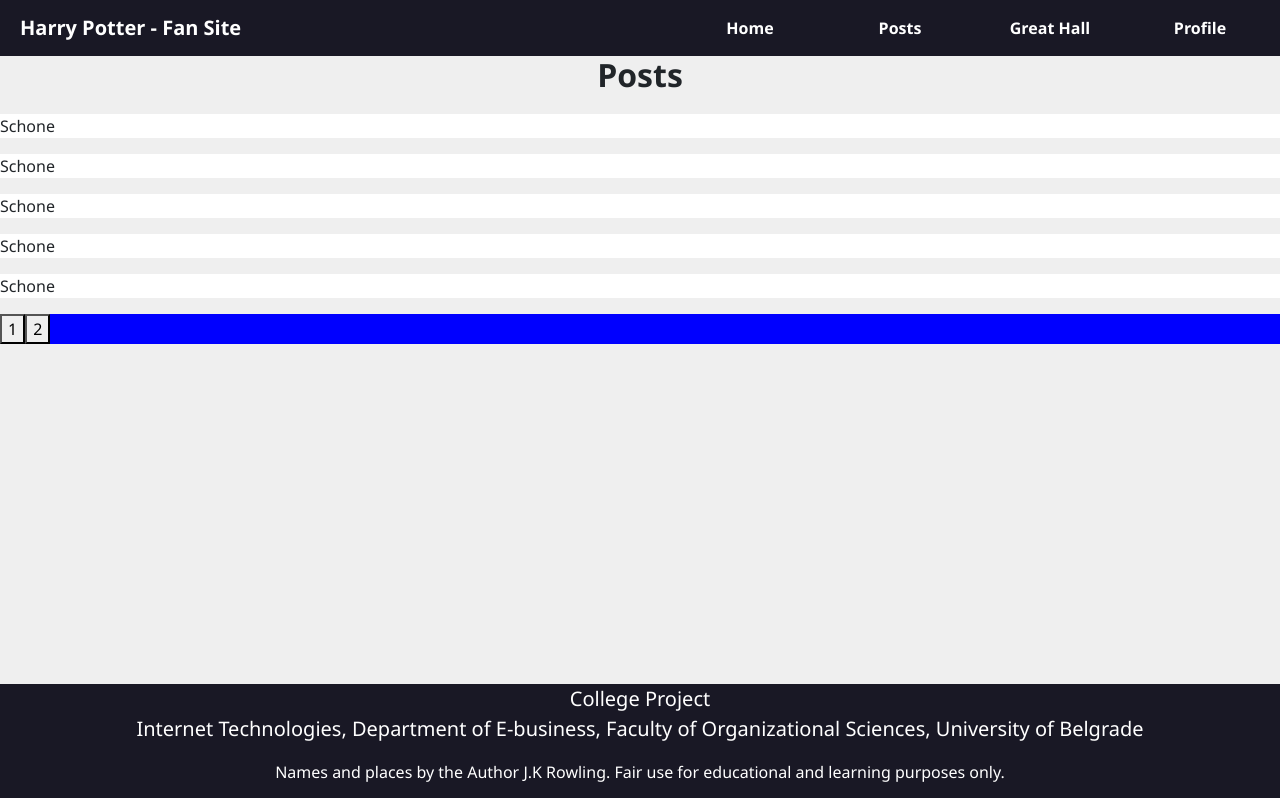
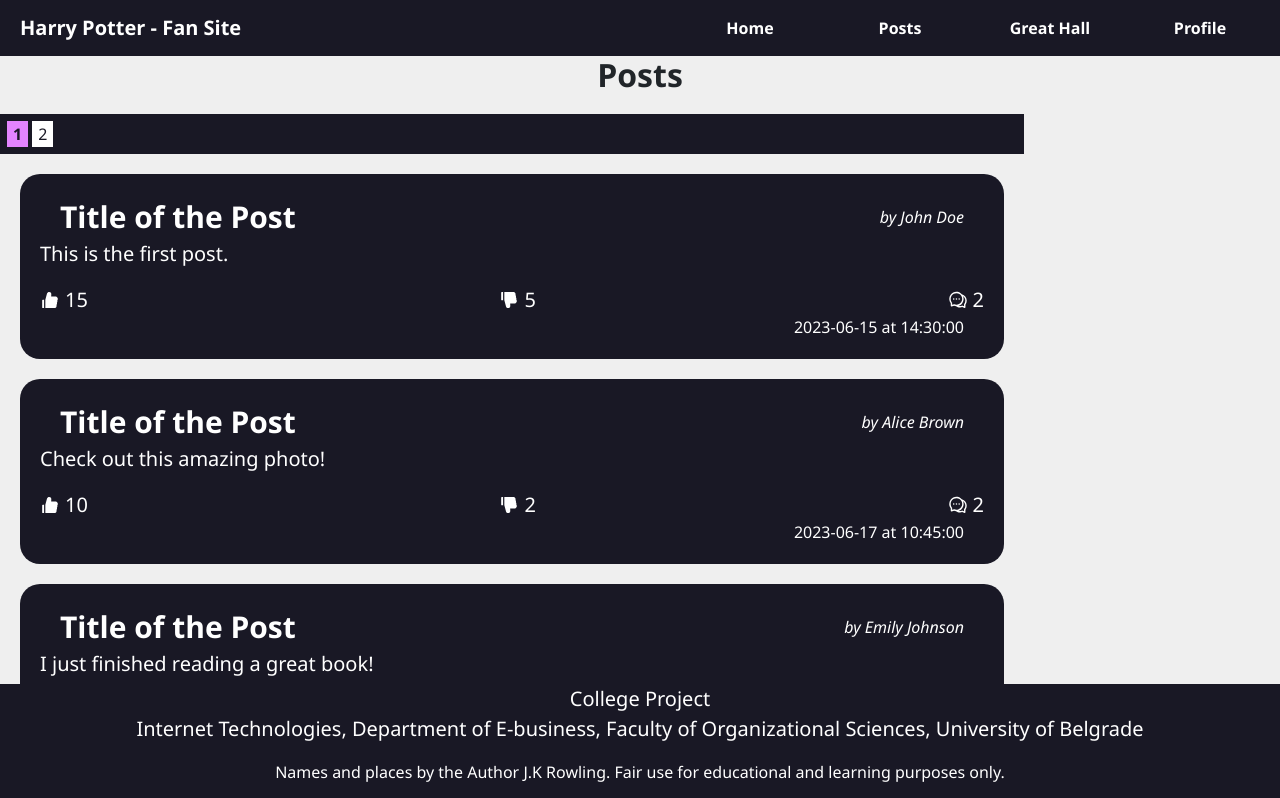
Before and after one commit to hulrog/harry-potter, a React (Create React App) app: page /posts in a window 1280 px wide. Shown: the top 798 px of the page. Built offline with nearby package versions, Linux system fonts and the light colour scheme.

Commit message:
dizajn thumbnaila, ikonice  i aktivna strana u paginaciji

```diff
--- a/package.json
+++ b/package.json
@@ -10,6 +10,7 @@
     "react": "^18.2.0",
     "react-bootstrap": "^2.7.2",
     "react-dom": "^18.2.0",
+    "react-icons": "^4.10.1",
     "react-router-dom": "^6.9.0",
     "react-scripts": "5.0.1",
     "web-vitals": "^2.1.4"
--- a/src/components/posts/Feed.js
+++ b/src/components/posts/Feed.js
@@ -15,6 +15,7 @@
       popularity: 250,
       date: "2023-06-15",
       time: "14:30:00",
+      title: "Title of the Post",
       awards: [{ name: "Best Post" }, { name: "Most Popular" }],
       comments: [
         {
@@ -38,6 +39,7 @@
       popularity: 120,
       date: "2023-06-17",
       time: "10:45:00",
+      title: "Title of the Post",
       awards: [{ name: "Photo of the Day" }],
       comments: [
         {
@@ -61,6 +63,7 @@
       popularity: 180,
       date: "2023-06-19",
       time: "18:15:00",
+      title: "Title of the Post",
       awards: [],
       comments: [
         {
@@ -79,6 +82,7 @@
       popularity: 75,
       date: "2023-06-20",
       time: "09:20:00",
+      title: "Title of the Post",
       awards: [],
       comments: [],
     },
@@ -91,6 +95,7 @@
       popularity: 200,
       date: "2023-06-22",
       time: "16:00:00",
+      title: "Title of the Post",
       awards: [{ name: "Travel Inspiration" }],
       comments: [
         {
@@ -110,10 +115,20 @@
       user: "Daniel Thompson",
       likes: 6,
       dislikes: 0,
-      content: "Excited for the upcoming concert!",
+      content: `Hi my name is Ebony Dark'ness Dementia Raven Way and I have long ebony black hair (that's how I got my name)
+        with purple streaks and red tips that reaches my mid-back and icy blue eyes like limpid tears and a lot of people
+        tell me I look like Amy Lee (AN: if u don't know who she is get da hell out of here!). I'm not related to
+        Gerard Way but I wish I was because he's a major fucking hottie. I'm a vampire but my teeth are straight
+        and white. I have pale white skin. I'm also a witch, and I go to a magic school called Hogwarts in England
+        where I'm in the seventh year (I'm seventeen). I'm a goth (in case you couldn't tell) and I wear mostly black.
+        I love Hot Topic and I buy all my clothes from there. For example today I was wearing a black corset with matching
+        lace around it and a black leather miniskirt, pink fishnets and black combat boots. I was wearing black lipstick,
+         white foundation, black eyeliner and red eye shadow. I was walking outside Hogwarts. It was snowing and raining
+         so there was no sun, which I was very happy about. A lot of preps stared at me. I put up my middle finger at them.`,
       popularity: 90,
       date: "2023-06-24",
       time: "20:30:00",
+      title: "Title of the Post",
       awards: [],
       comments: [
         {
@@ -132,6 +147,7 @@
       popularity: 150,
       date: "2023-06-26",
       time: "12:10:00",
+      title: "Title of the Post",
       awards: [{ name: "Movie Buff" }],
       comments: [
         {
@@ -160,6 +176,7 @@
       popularity: 100,
       date: "2023-06-28",
       time: "15:45:00",
+      title: "Title of the Post",
       awards: [],
       comments: [
         {
@@ -171,31 +188,32 @@
     },
   ];
 
-  console.log(postsData);
-
+  // Trenutno prikazana stranica
   const [currentPage, setCurrentPage] = useState(1);
+  // Broj postva po stranici
   const postsPerPage = 5;
 
-  // Get current posts
+  // Odredjuje koji je prvi a koji poslednji post koji treba da prikaze
+  // Slice-uje njih iz niza
   const indexOfLastPost = currentPage * postsPerPage;
   const indexOfFirstPost = indexOfLastPost - postsPerPage;
   const currentPosts = postsData.slice(indexOfFirstPost, indexOfLastPost);
 
-  // Change page
+  // Funkcija za promenu stranice
   const paginate = (pageNumber) => setCurrentPage(pageNumber);
 
   return (
+    // Mapira postove koje dobije iz API-ja u Thumbnail-ove
     <div className={classes.feedContainer}>
-      {currentPosts.map((post) => (
-        <Thumbnail key={post.id} post={post} />
-      ))}
-
       <Pagination
         postsPerPage={postsPerPage}
         totalPosts={postsData.length}
         currentPage={currentPage}
         paginate={paginate}
       />
+      {currentPosts.map((post) => (
+        <Thumbnail key={post.id} post={post} />
+      ))}
     </div>
   );
 }
--- a/src/components/posts/Feed.module.css
+++ b/src/components/posts/Feed.module.css
@@ -0,0 +1,4 @@
+.feedContainer {
+  width: 80%;
+  margin-bottom: 200px;
+}
--- a/src/components/posts/Pagination.js
+++ b/src/components/posts/Pagination.js
@@ -1,23 +1,22 @@
 import classes from "./Pagination.module.css";
 
 function Pagination({ postsPerPage, totalPosts, currentPage, paginate }) {
+  // Racuna broj stranica i generise niz brojeva
   const pageNumbers = [];
-
-  // Calculate the total number of pages
   const totalPages = Math.ceil(totalPosts / postsPerPage);
-
-  // Generate an array of page numbers
   for (let i = 1; i <= totalPages; i++) {
     pageNumbers.push(i);
   }
 
+  // Za svaki broj generise dugme koje kada se klikne aktivira funkciju
+  // paginate sa tim brojem kao argumentom i postavlja tom dugmetu klasu "active"
   return (
     <div className={classes.paginationContainer}>
       {pageNumbers.map((number) => (
         <button
           key={number}
           onClick={() => paginate(number)}
-          className={currentPage === number ? "active" : ""}
+          className={currentPage === number ? classes.active : ""}
         >
           {number}
         </button>
--- a/src/components/posts/Pagination.module.css
+++ b/src/components/posts/Pagination.module.css
@@ -1,3 +1,16 @@
 .paginationContainer {
-  background-color: blue;
+  background-color: var(--background-color);
+  padding: 5px;
 }
+
+button {
+  background-color: var(--text-color);
+  color: var(--background-color);
+  margin: 2px;
+  border: none;
+}
+
+.active {
+  background-color: var(--primary-color);
+  font-weight: bold;
+}
--- a/src/components/posts/Thumbnail.js
+++ b/src/components/posts/Thumbnail.js
@@ -1,9 +1,39 @@
+import React from "react";
+import { AiFillLike, AiFillDislike, AiOutlineComment } from "react-icons/ai";
 import classes from "./Thumbnail.module.css";
 
-function Thumbnail() {
+function Thumbnail({ post }) {
+  // skracuje prikaz na prvih 400 karaktera
+  const truncatedContent =
+    post.content.length > 400
+      ? post.content.slice(0, 400) + "..."
+      : post.content;
+
   return (
     <div className={classes.thumbnailContainer}>
-      <p> Schone </p>
+      <div className={classes.titleUserSection}>
+        <span className={classes.title}>{post.title}</span>
+        <span className={classes.user}>by {post.user}</span>
+      </div>
+      <div className={classes.contentSection}>
+        <p className={classes.content}>{truncatedContent}</p>
+      </div>
+      <div className={classes.statsSection}>
+        <span className={classes.likes}>
+          <AiFillLike className={classes.icon} /> {post.likes}
+        </span>
+        <span className={classes.dislikes}>
+          <AiFillDislike className={classes.icon} /> {post.dislikes}
+        </span>
+        <span className={classes.comments}>
+          <AiOutlineComment className={classes.icon} /> {post.comments.length}
+        </span>
+      </div>
+      <div className={classes.dateTimeSection}>
+        <span className={classes.dateTime}>
+          {post.date} at {post.time}
+        </span>
+      </div>
     </div>
   );
 }
--- a/src/components/posts/Thumbnail.module.css
+++ b/src/components/posts/Thumbnail.module.css
@@ -1,3 +1,68 @@
 .thumbnailContainer {
-  background-color: white;
+  background-color: var(--background-color);
+  color: var(--text-color);
+  margin: 20px;
+  padding: 20px;
+  border-radius: 20px;
+  display: flex;
+  flex-direction: column;
 }
+
+.titleUserSection {
+  margin: 0px 20px;
+  display: flex;
+  justify-content: space-between;
+  align-items: center;
+}
+
+.title {
+  font-size: 30px;
+  font-weight: bold;
+}
+
+.user {
+  font-style: italic;
+}
+
+.contentSection {
+  display: flex;
+}
+
+.content {
+  font-size: 20px;
+}
+
+.statsSection {
+  display: flex;
+  justify-content: space-between;
+  font-size: 20px;
+}
+
+.icon {
+  margin-right: 5px;
+}
+
+.likes {
+  display: flex;
+  align-items: center;
+}
+
+.dislikes {
+  display: flex;
+  align-items: center;
+}
+
+.comments {
+  display: flex;
+  align-items: center;
+}
+
+.dateTimeSection {
+  margin: 0px 20px 0px;
+  display: flex;
+  justify-content: end;
+}
+
+.date {
+  /* Styles for the date element */
+}
```
Also changed, not shown: 1 other file (tests, documents, lock files or other folders).
